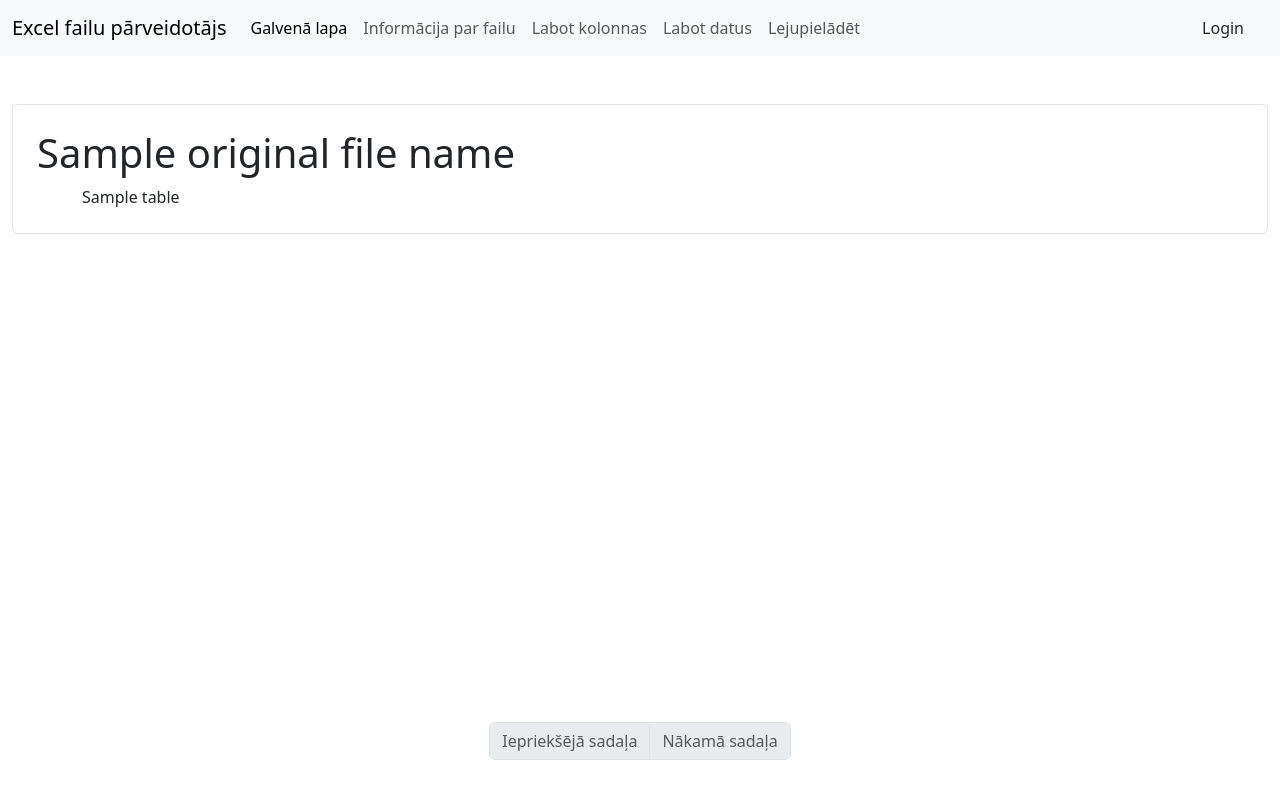
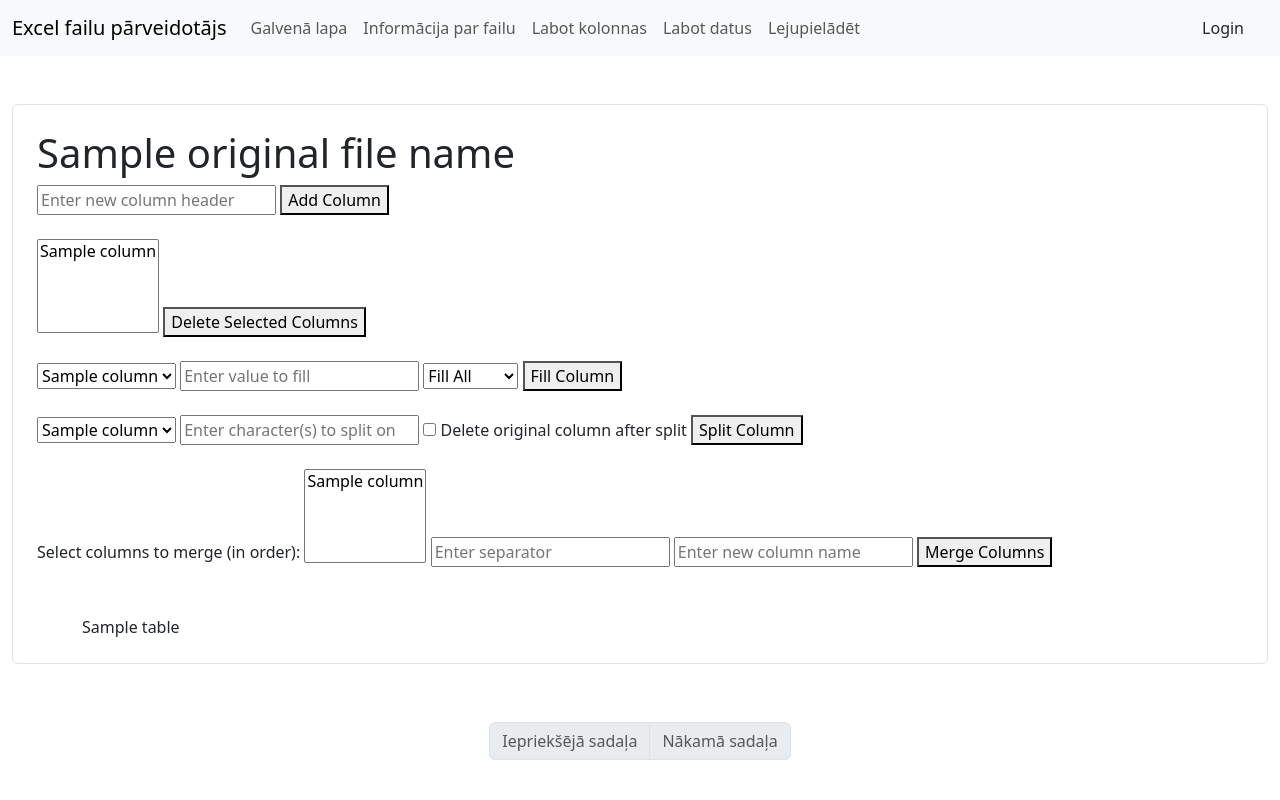
Before and after one commit to jakalano/excel_transformer, a Django app: template main_page/templates/3_edit_columns.html in a window 1280 px wide. Run offline with Django 4.2, Linux system fonts and the light colour scheme; the template is opened without the code that fills it: most values are stand-ins (such as "Sample title", 1, 10 or a date in 2020).

Commit message:
implemented column modify functions

```diff
--- a/main_page/models.py
+++ b/main_page/models.py
@@ -29,6 +29,7 @@ class Action(models.Model):
         ('delete_row', 'Delete Row'),
         # Add other actions as needed
     ]
+    #uploaded_file = models.ForeignKey(UploadedFile, on_delete=models.CASCADE)
     action_type = models.CharField(choices=ACTION_CHOICES, max_length=50)
     parameters = models.JSONField()  # Store parameters as JSON
     timestamp = models.DateTimeField(auto_now_add=True)  # Automatically set when record is created
--- a/main_page/templates/3_edit_columns.html
+++ b/main_page/templates/3_edit_columns.html
@@ -1,4 +1,57 @@
 {% extends "base.html" %} {% block content %}
+
+<form method="post" action="{% url 'edit_columns' %}">
+  {% csrf_token %}
+  <input type="text" name="new_column_name" placeholder="Enter new column header">
+  <button type="submit" name="action" value="add_column">Add Column</button>
+<br><br>
+
+  <select name="columns_to_delete" multiple>
+    {% for column in df_v2.columns %}
+      <option value="{{ column }}">{{ column }}</option>
+    {% endfor %}
+  </select>
+  <button type="submit" name="action" value="delete_columns">Delete Selected Columns</button>
+<br><br>
+
+  <select name="column_to_fill">
+    {% for column in df_v2.columns %}
+      <option value="{{ column }}">{{ column }}</option>
+    {% endfor %}
+  </select>
+  <input type="text" name="fill_value" placeholder="Enter value to fill">
+  <select name="fill_option">
+    <option value="all">Fill All</option>
+    <option value="empty">Fill Empty</option>
+  </select>
+  <button type="submit" name="action" value="fill_column">Fill Column</button>
+<br><br>
+
+<select name="column_to_split">
+  {% for column in df_v2.columns %}
+    <option value="{{ column }}">{{ column }}</option>
+  {% endfor %}
+</select>
+<input type="text" name="split_value" placeholder="Enter character(s) to split on">
+<input type="checkbox" name="delete_original" id="delete_original">
+<label for="delete_original">Delete original column after split</label>
+<button type="submit" name="action" value="split_column">Split Column</button>
+<br><br>
+
+<label>Select columns to merge (in order):</label>
+<select name="columns_to_merge" multiple>
+  {% for column in df_v2.columns %}
+    <option value="{{ column }}">{{ column }}</option>
+  {% endfor %}
+</select>
+<input type="text" name="merge_separator" placeholder="Enter separator">
+<input type="text" name="new_column_name" placeholder="Enter new column name">
+<button type="submit" name="action" value="merge_columns">Merge Columns</button>
+
+
+</form>
+
+<br><br>
 <div class="container">
   <div class="scrollable-table">
       {{ table|safe }}
--- a/main_page/templates/base.html
+++ b/main_page/templates/base.html
@@ -40,22 +40,22 @@
         <div class="collapse navbar-collapse" id="navbarNavDropdown">
           <ul class="navbar-nav me-auto mb-2 mb-lg-0">
             <li class="nav-item">
-              <a class="nav-link active" aria-current="page" href="/"
+              <a class="nav-link {% if active_page == 'home' %}active{% endif %}" aria-current="page" href="/"
                 >Galvenā lapa</a
               >
             </li>
             <li class="nav-item">
-              <a class="nav-link" href="{% url 'summary' %}">Informācija par failu</a>
+              <a class="nav-link {% if active_page == 'summary' %}active{% endif %}" href="{% url 'summary' %}">Informācija par failu</a>
             </li>
             <li class="nav-item">
-              <a class="nav-link" href="{% url 'edit_columns' %}">Labot kolonnas</a>
+              <a class="nav-link {% if active_page == 'edit_columns' %}active{% endif %}" href="{% url 'edit_columns' %}">Labot kolonnas</a>
             </li>
             <li class="nav-item">
-              <a class="nav-link" href="{% url 'edit_data' %}">Labot datus</a>
+              <a class="nav-link {% if active_page == 'edit_data' %}active{% endif %}" href="{% url 'edit_data' %}">Labot datus</a>
             </li>
 
             <li class="nav-item">
-              <a class="nav-link" href="{% url 'download' %}">Lejupielādēt</a>
+              <a class="nav-link {% if active_page == 'download' %}active{% endif %}" href="{% url 'download' %}">Lejupielādēt</a>
             </li></ul>
             <span class="nav-item  me-4">
             {% if user.is_authenticated %}
--- a/main_page/utils.py
+++ b/main_page/utils.py
@@ -74,7 +74,7 @@ def save_dataframe(df, save_path, file_format=None):
 
 def dataframe_to_html(df, classes=None):
     """Convert a DataFrame to an HTML table."""
-    df.columns = [f"{col}<br>({str(dtype)})" for col, dtype in zip(df.columns, df.dtypes)]
+    df.columns = [col for col, dtype in zip(df.columns, df.dtypes)]
 
     # Convert NaN values to an empty string and convert DataFrame to HTML
     return df.fillna('').to_html(classes=classes, escape=False)
--- a/static/custom.css
+++ b/static/custom.css
@@ -22,3 +22,20 @@
   max-height: 400px;
 
 }
+
+/* This targets .nav-link elements with .active class inside .navbar-nav */
+.navbar-nav .nav-link.active {
+  background-color: #065520;
+  color: white;
+  border-radius: .25rem; /* Optional: for rounded corners */
+}
+
+.navbar-nav .nav-link.active:hover {
+  background-color: #168039;
+  color: white;
+}
+
+.navbar-nav .nav-link:hover {
+  background-color: #c6c9c9;
+  color: rgb(0, 0, 0);
+}
--- a/static/js/main.js
+++ b/static/js/main.js
@@ -60,6 +60,9 @@ document.addEventListener('DOMContentLoaded', function() {
             event.preventDefault();
             console.log("Undo button clicked!");
 
+            // Initialize responseClone outside of the try block
+            let responseClone;
+
             try {
                 let response = await fetch('/undo/', {
                     method: 'POST',
@@ -72,15 +75,23 @@ document.addEventListener('DOMContentLoaded', function() {
                     })
                 });
 
-                // Check if response is ok (status 200-299)
+                // Clone the response right after fetching
+                responseClone = response.clone();
+
                 if(!response.ok) {
-                    throw new Error('Network response was not ok' + response.statusText);
+                    throw new Error('Network response was not ok: ' + response.statusText);
                 }
 
                 let data = await response.json();
-                // handle your data...
+                // Handle your data...
             } catch(error) {
-                console.error('There was a problem with the fetch operation:', error);
+                console.error('There was a problem with the fetch operation:', error.message);
+                // Use the cloned response to read the text without consuming the original response
+                if(responseClone) {
+                    responseClone.text().then(text => console.error('Response text:', text));
+                } else {
+                    console.error('Response clone is not available.');
+                }
             }
         });
     } else {
@@ -90,5 +101,8 @@ document.addEventListener('DOMContentLoaded', function() {
 
 
 
+
+
+
 // Call the function when the document is ready
 document.addEventListener('DOMContentLoaded', handleSummaryPageActions);
```
Also changed, not shown: main_page/views.py (+73 -12 lines), README.md, main_page/migrations/0005_action_uploaded_file.py (added), main_page/migrations/0006_remove_action_uploaded_file.py (added).
